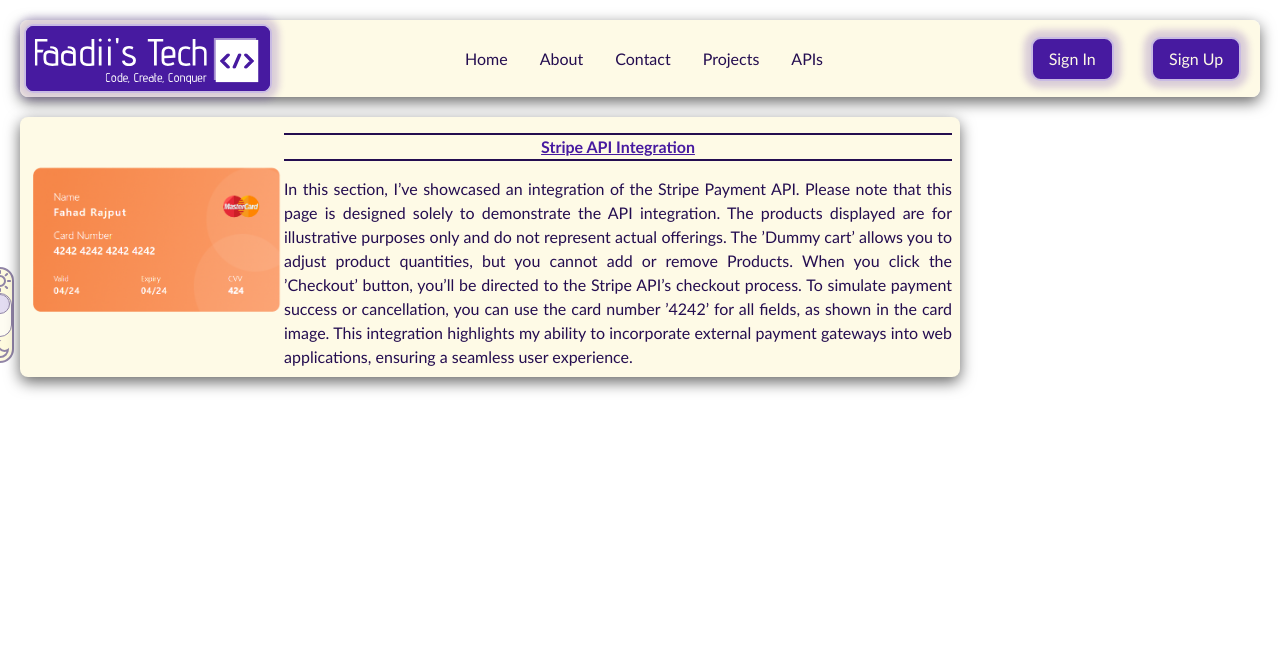
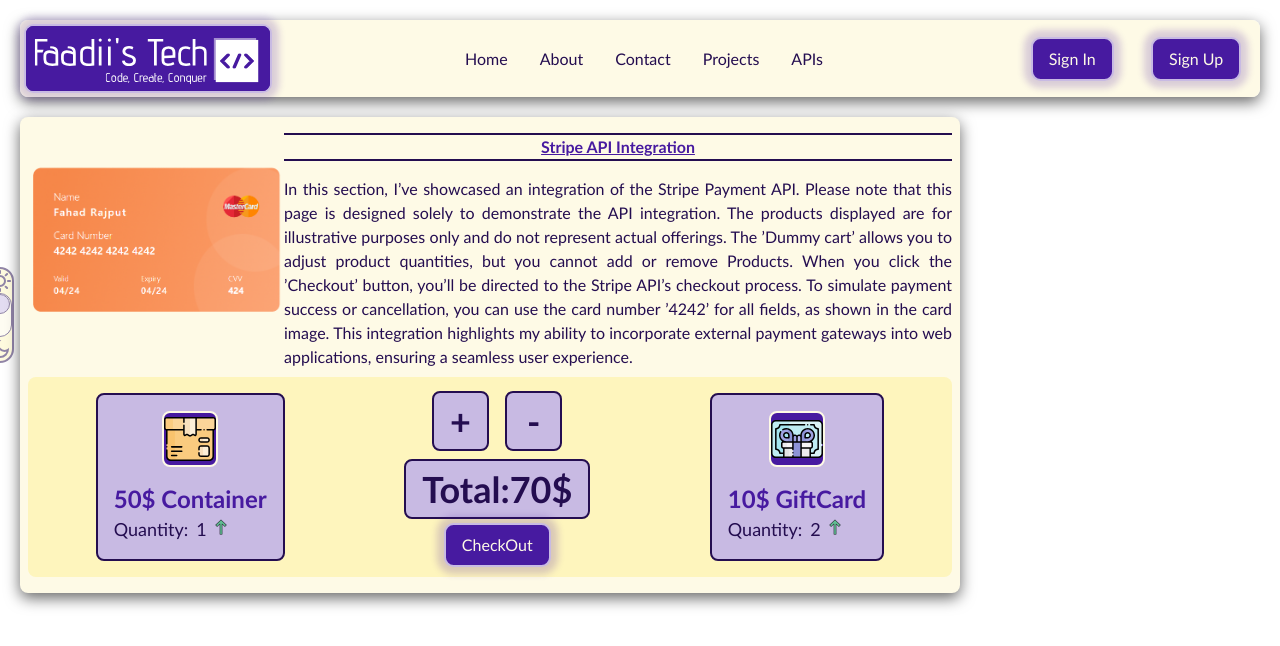
Before and after one commit to Mr-Fahad-Rajput/portfolio, a React (Vite) app in the folder Floatfolio/frontend/: page /stripe in a window 1280 px wide. Shown: the top 646 px of the page. Built offline with nearby package versions, Linux system fonts and the light colour scheme.

Commit message:
Stripe Front End Complete

```diff
--- a/Floatfolio/frontend/src/pages/APIs/APIs.jsx
+++ b/Floatfolio/frontend/src/pages/APIs/APIs.jsx
@@ -1,4 +1,4 @@
-import DivApi from "../components/DivApi";
+import DivApi from "./DivApi";
 import stripeImg from './stripe.svg';
 function APIs() {
   return (
--- a/Floatfolio/frontend/src/pages/APIs/Stripe.jsx
+++ b/Floatfolio/frontend/src/pages/APIs/Stripe.jsx
@@ -1,8 +1,25 @@
-import stripeIcon from '../APIs/stripe.svg';
+import stripeIcon from "./stripe.svg";
+import p1 from "./p1.svg";
+import p2 from "./p2.svg";
+import Card from "../components/CardOne";
+import { useState } from "react";
 function Stripe() {
+  let [quantity, setQuantity] = useState(1);
+  let [total, setTotal] = useState(quantity * 50 + (quantity + 1) * 10);
+  function incrementquantity() {
+    quantity = quantity + 1;
+    setQuantity(quantity);
+    setTotal(quantity * 50 + (quantity + 1) * 10);
+  }
+  function decrementquantity() {
+    if (quantity >= 1) {
+      quantity = quantity - 1;
+      setQuantity(quantity);
+      setTotal(quantity * 50 + (quantity + 1) * 10);
+    } else alert("Both Product's Quantity Can't Be Zero");
+  }
 
   return (
-
     <>
       <section className="mainContent">
         <div className="text-center">
@@ -18,9 +35,62 @@
               Stripe API Integration
             </h1>
             <p className=" mt-3 mx-auto text-justify ">
-              In this section, I&rsquo;ve showcased an integration of the Stripe Payment API. Please note that this page is designed solely to demonstrate the API integration. The products displayed are for illustrative purposes only and do not represent actual offerings. The &rsquo;Dummy cart&rsquo; allows you to adjust product quantities, but you cannot add or remove Products. When you click the &rsquo;Checkout&rsquo; button, you&rsquo;ll be directed to the Stripe API&rsquo;s checkout process. To simulate payment success or cancellation, you can use the card number &rsquo;4242&rsquo; for all fields, as shown in the card image. This integration highlights my ability to incorporate external payment gateways into web applications, ensuring a seamless user experience.
+              In this section, I&rsquo;ve showcased an integration of the Stripe
+              Payment API. Please note that this page is designed solely to
+              demonstrate the API integration. The products displayed are for
+              illustrative purposes only and do not represent actual offerings.
+              The &rsquo;Dummy cart&rsquo; allows you to adjust product
+              quantities, but you cannot add or remove Products. When you click
+              the &rsquo;Checkout&rsquo; button, you&rsquo;ll be directed to the
+              Stripe API&rsquo;s checkout process. To simulate payment success
+              or cancellation, you can use the card number &rsquo;4242&rsquo;
+              for all fields, as shown in the card image. This integration
+              highlights my ability to incorporate external payment gateways
+              into web applications, ensuring a seamless user experience.
             </p>
           </div>
+        </div>
+        <div className="bg-secondaryBg dark:bg-balBrand rounded-lg m-2 flex w-full justify-around">
+          <Card
+            cardImg={p1}
+            cardHeading={"50$ Container"}
+            subHeading={"Quantity:"}
+            difPercntage={quantity}
+          />{" "}
+          <div className="grid grid-cols-1 place-content-center text-center ">
+            <div>
+              <button
+                className="m-2 py-2 px-4 bg-lBrand hover:bg-mainBg dark:bg-mainBg dark:hover:bg-lBrand text-4xl border-2 border-dBrand text-dBrand font-semibold rounded-lg"
+                onClick={incrementquantity}
+              >
+                +
+              </button>
+              <button
+                className="m-2 py-2 px-5 bg-lBrand hover:bg-mainBg dark:bg-mainBg dark:hover:bg-lBrand text-4xl border-2 border-dBrand text-dBrand font-semibold rounded-lg"
+                onClick={decrementquantity}
+              >
+                -
+              </button>
+            </div>
+            <div>
+              <h2 className="py-2 px-4 bg-lBrand hover:bg-mainBg dark:bg-mainBg dark:hover:bg-lBrand text-4xl border-2 border-dBrand text-dBrand font-semibold rounded-lg">
+                Total:{total}$
+              </h2>
+            </div>
+            <button
+              className="md:p-4 py-2 m-1 px-2 btn whitespace-nowrap mx-auto"
+              aria-label="Sign In Button"
+              onClick={() => {}}
+            >
+              CheckOut
+            </button>
+          </div>
+          <Card
+            cardImg={p2}
+            cardHeading={"10$ GiftCard"}
+            subHeading={"Quantity:"}
+            difPercntage={quantity + 1}
+          />
         </div>
       </section>
     </>
```
Also changed, not shown: Floatfolio/frontend/src/pages/APIs/DivApi.jsx (renamed from Floatfolio/frontend/src/pages/components/DivApi.jsx), Floatfolio/frontend/src/pages/APIs/p1.svg (added), Floatfolio/frontend/src/pages/APIs/p2.svg (added). Lines whose indentation alone changed are shown as unchanged.
